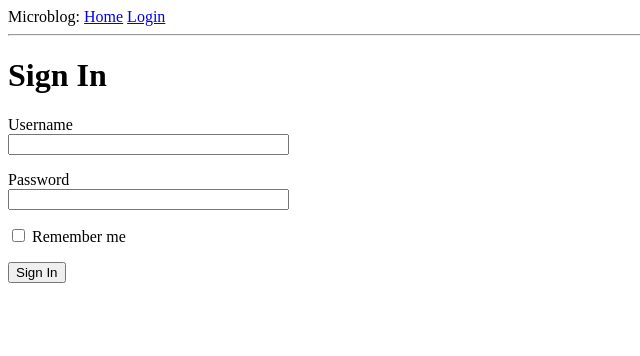
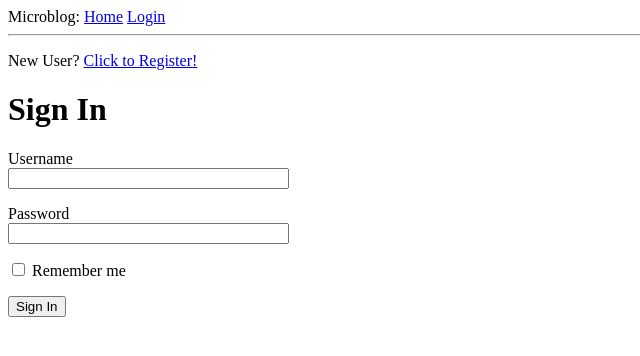
Before and after one commit to Dalton-K-Hughes/Microblog, a Flask app: page /login in a window 1280 px wide. Shown: the top 356 px of the page, without its empty margins (0-640 px from the left). Run offline with Flask 3, Linux system fonts and the light colour scheme.

Commit message:
Added a way for users to login and register

```diff
--- a/app/__init__.py
+++ b/app/__init__.py
@@ -9,5 +9,6 @@ app.config.from_object(Config)
 db = SQLAlchemy(app)
 migrate = Migrate(app, db)
 login = LoginManager(app)
+login.login_view = 'login'
 
 from app import routes, models
--- a/app/forms.py
+++ b/app/forms.py
@@ -1,9 +1,30 @@
 from flask_wtf import FlaskForm
 from wtforms import StringField, PasswordField, BooleanField, SubmitField
-from wtforms.validators import DataRequired
+from wtforms.validators import ValidationError, DataRequired, Email, EqualTo
+import sqlalchemy as sa
+from app import db
+from app.models import User
+
 
 class LoginForm(FlaskForm):
     username = StringField('Username', validators=[DataRequired()])
     password = PasswordField('Password', validators=[DataRequired()])
     remember_me = BooleanField('Remember me')
     submit = SubmitField('Sign In')
+
+class RegistrationForm(FlaskForm):
+    username = StringField('Username', validators=[DataRequired()])
+    email = StringField('Email', validators=[DataRequired(), Email()])
+    password = PasswordField('Password', validators=[DataRequired()])
+    password2 = PasswordField('Repeat Password', validators=[DataRequired(), EqualTo('password')])
+    submit = SubmitField('Register')
+
+    def validate_username(self, username):
+        user = db.session.scalar(sa.select(User).where(User.username == username.data))
+        if user is not None:
+            raise ValidationError('Please use a different username')
+
+    def validate_email(self, email):
+        user = db.session.scalar(sa.select(User).where(User.email == email.data))
+        if user is not None:
+            raise ValidationError('Please use a different email address')
--- a/app/routes.py
+++ b/app/routes.py
@@ -2,23 +2,16 @@ from app import app
 from flask import render_template, flash, redirect
 from app.forms import LoginForm
 from app.models import User
-from flask_login import current_user, login_user
+from flask_login import current_user, login_user, logout_user, login_required
+from flask import request
+from urllib.parse import urlsplit
+from app.forms import RegistrationForm
 
 @app.route('/')
 @app.route('/index')
+@login_required
 def index():
-        user = {'username': 'Miguel'}
-        posts = [
-        {
-            'author': {'username': 'John'},
-            'body': 'Beautiful day in Portland!'
-        },
-        {
-            'author': {'username': 'Susan'},
-            'body': 'The Avengers movie was so cool!'
-        }
-    ]
-        return render_template(url_for('index'), title='Home', user=user, posts=posts)
+    return render_template(url_for('index'), title='Home', user=user, posts=posts)
 
 @app.route('/login', methods=['GET', 'POST'])
 def login():
@@ -32,5 +25,27 @@ def login():
             flash('Invalid username or password')
             return redirect(url_for('login'))
         login_user(user, remember=form.remember_me.data)
+        next_page = request.args.get('next')
+        if not next_page or urlsplit(next_page).netloc != '':
+            next_page=url_for('index')
+        return redirect(next_page)
+    return render_template('login.html', title='Sign In', form=form)
+
+@app.route('/logout')
+def logout():
+    logout_user()
+    return redirect(url_for('index'))
+
+@app.route('/register', methods=['GET', 'POST'])
+def register():
+    if current_user.is_authenticated:
         return redirect(url_for('index'))
-    return render_template('login.html', title='Sign In', form=form)
+    form = RegistrationForm()
+    if form.validate_on_submit():
+        user = User(username=form.username.data, email=form.email.data)
+        user.set_password(form.password.data)
+        db.session.add(user)
+        db.session.commit()
+        flash('Congratulations, you are now a registered user!')
+        return redirect(url_for('login'))
+    return render_template('register.html', title='Register', form=form)
--- a/app/templates/base.html
+++ b/app/templates/base.html
@@ -13,8 +13,11 @@
     <div>
         Microblog:
         <a href="{{ url_for('index') }}">Home</a>
+        {% if current_user.is_anonymous %}
         <a href="{{ url_for('login') }}">Login</a>
-
+        {% else %}
+        <a href="{{ url_for('logout' )}}"></a>
+        {% endif %}
     </div>
     <hr>
     {% with messages = get_flashed_messages() %}
--- a/app/templates/index.html
+++ b/app/templates/index.html
@@ -1,7 +1,7 @@
 {% extends 'base.html' %}
 
 {% block content %}
-    <h1>Hello, {{ user.username }}!</h1>
+    <h1>Hello, {{ current_user.username }}!</h1>
     {% for post in posts %}
     <div><p>{{ post.author.username }} says: <b>{{ post.body }}</b></p></div>
     {% endfor %}
--- a/app/templates/login.html
+++ b/app/templates/login.html
@@ -1,6 +1,9 @@
 {% extends 'base.html' %}
 
 {% block content %}
+
+    <p>New User? <a href="{{ url_for('register') }}">Click to Register!</a></p>
+
     <h1>Sign In</h1>
     <form action="" method="post" novalidate>
         {{ form.hidden_tag() }}
--- a/requirements.txt
+++ b/requirements.txt
@@ -2,12 +2,15 @@ alembic==1.14.0
 blinker==1.9.0
 click==8.1.7
 colorama==0.4.6
+dnspython==2.7.0
+email_validator==2.2.0
 Flask==3.1.0
 Flask-Login==0.6.3
 Flask-Migrate==4.0.7
 Flask-SQLAlchemy==3.1.1
 Flask-WTF==1.2.2
 greenlet==3.1.1
+idna==3.10
 itsdangerous==2.2.0
 Jinja2==3.1.4
 Mako==1.3.7
```
Also changed, not shown: app/templates/register.html (added, +38 -0 lines), microblog.py (+8 -1 lines).
